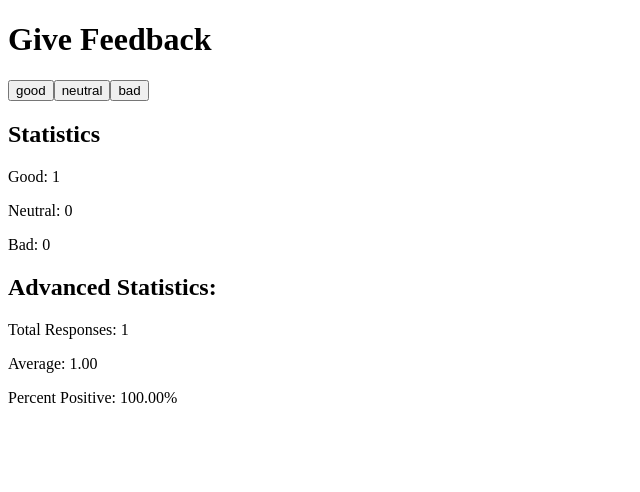
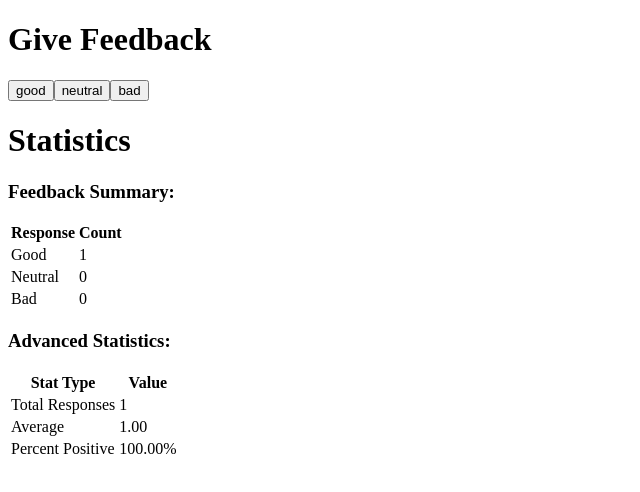
Before and after one commit to deviweik/full-stack-open, a React (Vite) app in the folder part1/unicafe/: page / in a window 1280 px wide. Both pictures are taken after a click on the button "good". Shown: the top 492 px of the page, without its empty margins (0-640 px from the left). Built offline with nearby package versions, Linux system fonts and the light colour scheme.

Commit message:
Complete exercise 1.11

```diff
--- a/part1/unicafe/src/App.jsx
+++ b/part1/unicafe/src/App.jsx
@@ -26,14 +26,55 @@ const Statistics = ({good, neutral, bad}) => {
   const percentPositive = (good / total) * 100 || 0
   return (
     <>
-      <h2>Statistics</h2>
-      <StatisticsLine text="Good" value={good} />
+      <h1>Statistics</h1>
+      <h3>Feedback Summary:</h3>
+      <table>
+        <tbody>
+          <tr>
+            <th>Response</th>
+            <th>Count</th>
+          </tr>
+          <tr>
+            <td>Good</td>
+            <td>{good}</td>
+          </tr>
+          <tr>
+            <td>Neutral</td>
+            <td>{neutral}</td>
+          </tr>
+          <tr>
+            <td>Bad</td>
+            <td>{bad}</td>
+          </tr>
+        </tbody>
+      </table>
+      {/* <StatisticsLine text="Good" value={good} />
       <StatisticsLine text="Neutral" value={neutral} />
-      <StatisticsLine text="Bad" value={bad} />
-      <h2>Advanced Statistics:</h2>
-      <StatisticsLine text="Total Responses" value={total} />
+      <StatisticsLine text="Bad" value={bad} /> */}
+      <h3>Advanced Statistics:</h3>
+      <table>
+        <tbody>
+          <tr>
+            <th>Stat Type</th>
+            <th>Value</th>
+          </tr>
+          <tr>
+            <td>Total Responses</td>
+            <td>{total}</td>
+          </tr>
+          <tr>
+            <td>Average</td>
+            <td>{average.toFixed(2)}</td>
+          </tr>
+          <tr>
+            <td>Percent Positive</td>
+            <td>{`${percentPositive.toFixed(2)}%`}</td>
+          </tr>
+        </tbody>
+      </table>
+      {/* <StatisticsLine text="Total Responses" value={total} />
       <StatisticsLine text="Average" value={average.toFixed(2)} />
-      <StatisticsLine text="Percent Positive" value={`${percentPositive.toFixed(2)}%`} />
+      <StatisticsLine text="Percent Positive" value={`${percentPositive.toFixed(2)}%`} /> */}
     </>
   )
 }
```
